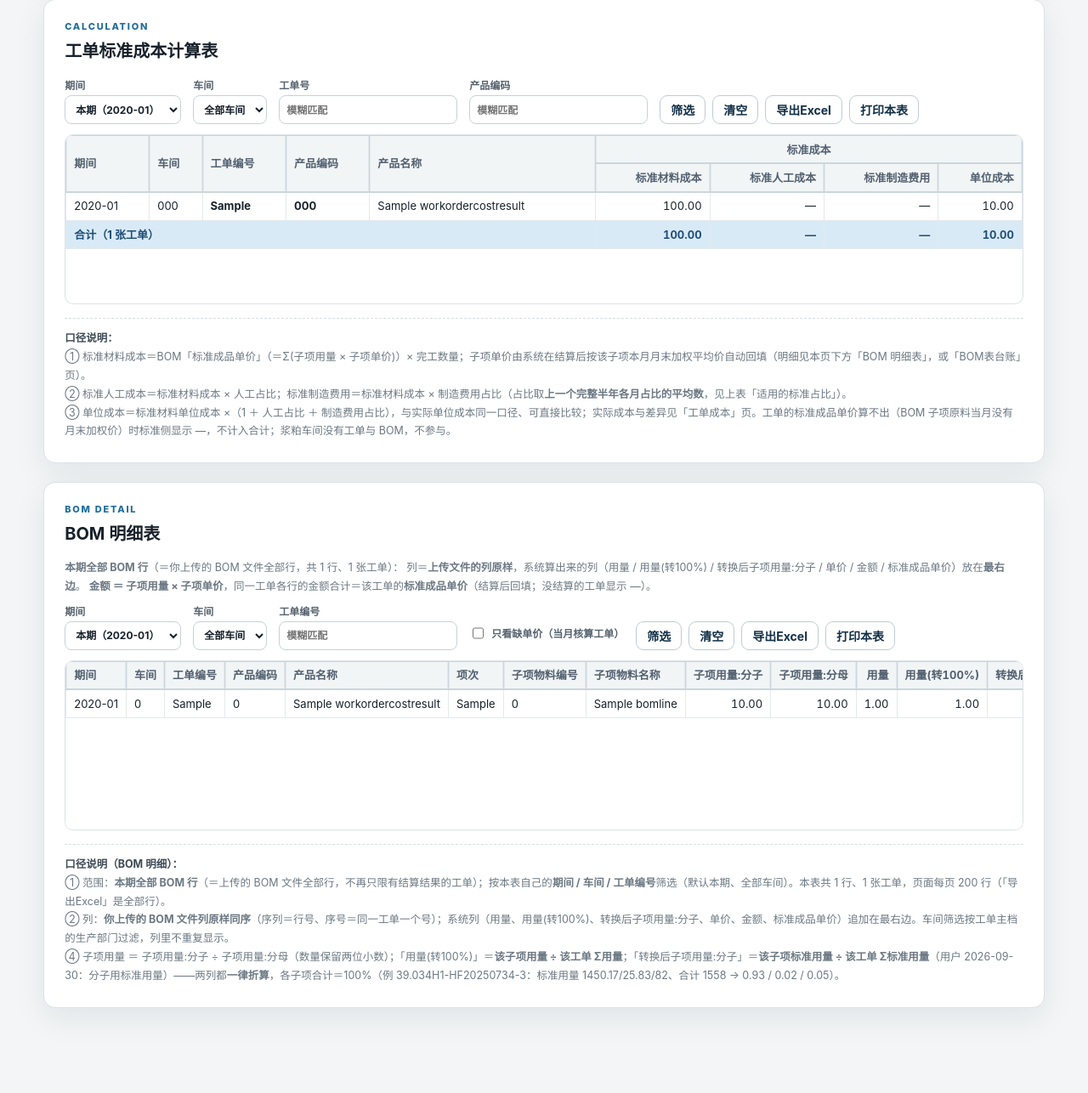
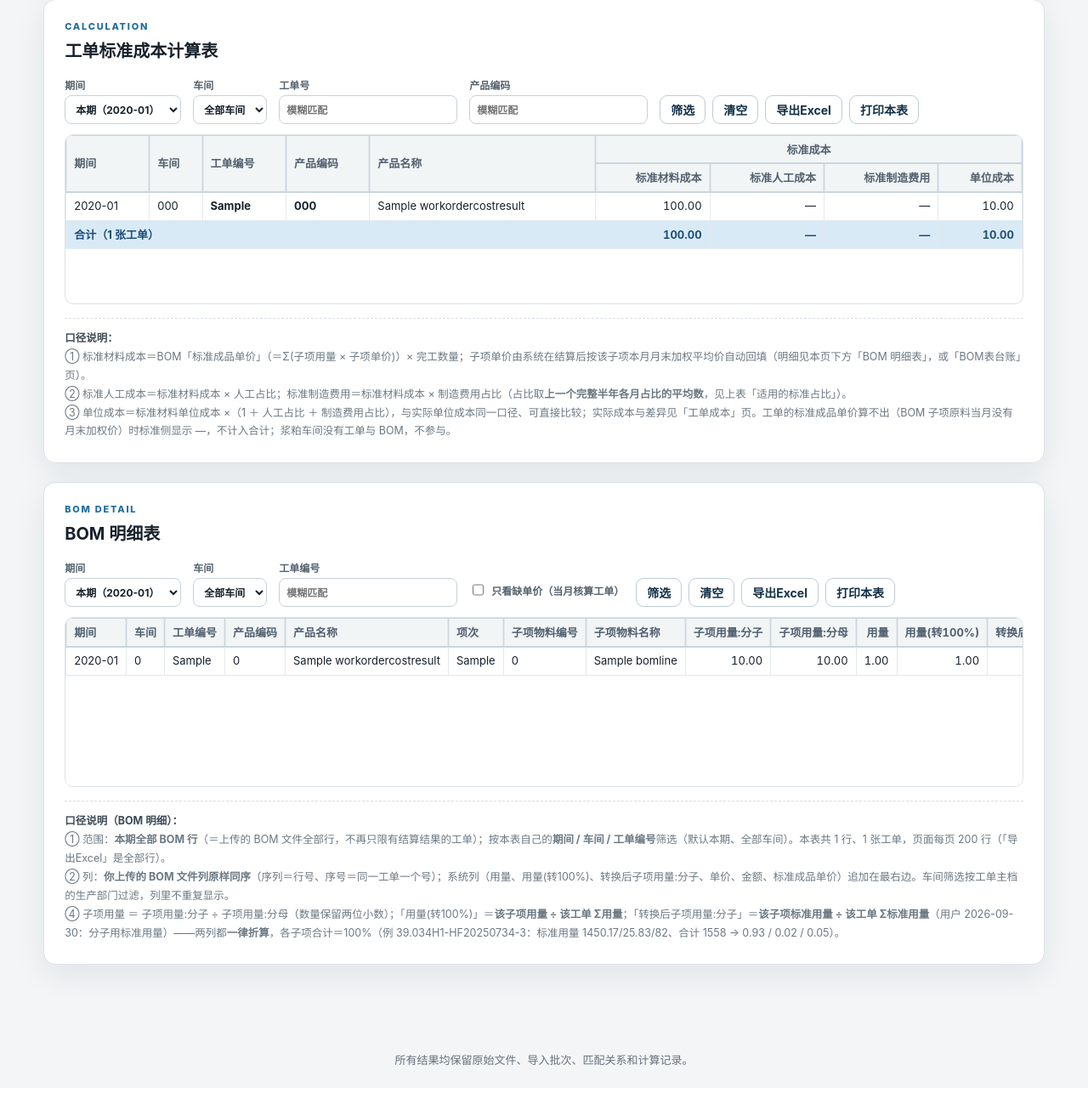
Before and after one commit to clarkwang1980/cost-settlement-platform, a Django app: page /periods/1/standard-costs/ in a window 1280 px wide. Shown: the part 1362-2648 px from the top of the page at 85% size. After the commit the page ends 2616 px from the top, so only its background shows below. Run offline with Django 5.2, Linux system fonts and the light colour scheme; a user stored in the database is signed in; tables that the repository leaves empty hold one stand-in row (values such as "Sample post"); parts of the project's set-up code (start-up, migrations or seed data) failed here and were passed over.

Commit message:
remove redundant note

```diff
--- a/templates/settlement/standard_costs.html
+++ b/templates/settlement/standard_costs.html
@@ -286,11 +286,7 @@
       <h2>BOM 明细表</h2>
     </div>
   </div>
-  <p style="margin:-2px 0 10px;color:#6b7883;font-size:12.5px;line-height:1.7;">
-    <b>本期全部 BOM 行</b>（＝你上传的 BOM 文件全部行，共 {{ bom_row_count }} 行、{{ bom_order_count }} 张工单）：
-    列＝<b>上传文件的列原样</b>，系统算出来的列（用量 / 用量(转100%) / 转换后子项用量:分子 / 单价 / 金额 / 标准成品单价）放在<b>最右边</b>。
-    <b>金额 ＝ 子项用量 × 子项单价</b>，同一工单各行的金额合计＝该工单的<b>标准成品单价</b>（结算后回填；没结算的工单显示 —）。
-  </p>
+
 
   <form class="sc-filter-row" method="get">
     {# 切这一节的筛选时，把另外两节（构成表 / 计算表）的筛选条件一起带上 #}
```
